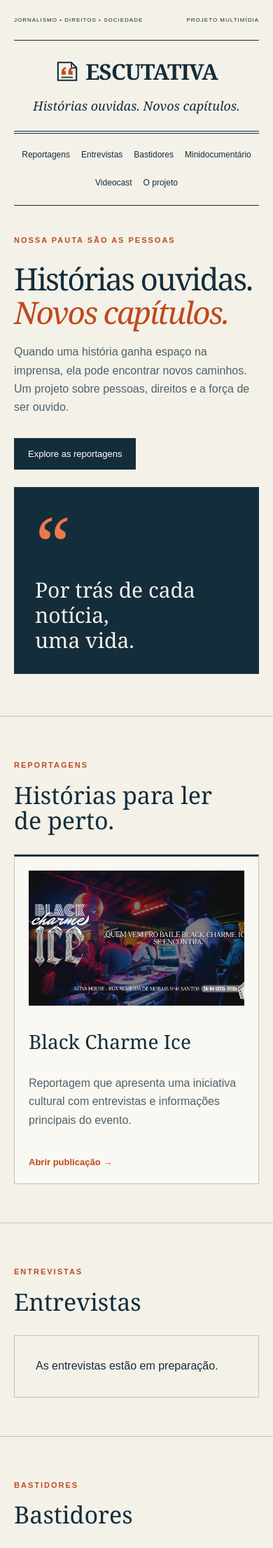
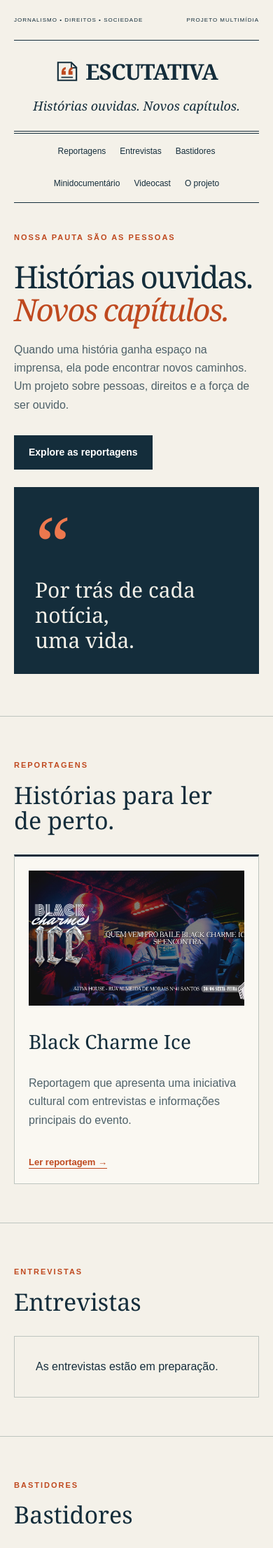
Before and after one commit to iarleyoliveira/ESCUTATIVA, a Jekyll site: the page built from index.html, in a window 390 px wide. Shown: the top 2212 px of the page at 70% size. Built offline with Jekyll 4.4.1, drawn with Linux system fonts in a browser that asks for light colours; some of the changed text lies outside the part shown.

Commit message:
Refina botões, menu e capas de vídeo

```diff
--- a/_data/inicio.yml
+++ b/_data/inicio.yml
@@ -7,22 +7,27 @@ hero:
   button: "Explore as reportagens"
   quote: "Por trás de cada notícia,\numa vida."
 materias:
+  action: "Ler reportagem"
   nav: "Reportagens"
   title: "Histórias para ler de perto."
   empty: "As primeiras matérias estão em preparação. Em breve, conheça os relatos e as entrevistas do projeto."
 entrevistas:
+  action: "Ler entrevista"
   nav: "Entrevistas"
   title: "Entrevistas"
   empty: "As entrevistas estão em preparação."
 bastidores:
+  action: "Ler os bastidores"
   nav: "Bastidores"
   title: "Bastidores"
   empty: "Os bastidores do projeto estão em preparação."
 documentario:
+  action: "Assistir ao minidocumentário"
   nav: "Minidocumentário"
   title: "Quando a notícia faz parte da história."
   empty: "O minidocumentário está em preparação."
 videocast:
+  action: "Assistir ao videocast"
   nav: "Videocast"
   title: "Escutar é o começo."
   empty: "O videocast está em preparação."
@@ -34,6 +39,7 @@ projeto:
   credits_title: "Créditos da equipe"
   credits: "Os créditos completos da equipe serão acrescentados na versão final."
 read_more: "Abrir publicação"
+video_summary: "Ver sinopse"
 video_pending: "Em breve"
 byline: "Por"
 back: "Voltar à seção"
--- a/_includes/publication-card.html
+++ b/_includes/publication-card.html
@@ -1,19 +1,22 @@
 {% assign entry = include.publication %}
+{% assign category_name = entry.category | default: "Reportagem" %}
+{% assign category = site.data.categorias | where: "name", category_name | first %}
+{% assign section = site.data.inicio[category.section] %}
+{% assign action = section.action | default: site.data.inicio.read_more %}
 {% if include.video %}
   <article class="video-grid">
     <div>
       {% if entry.youtube_id and entry.youtube_id != "" %}
         {% include video.html publication=entry %}
-      {% elsif entry.cover and entry.cover != "" %}
-        <img class="video-cover" src="{{ entry.cover | escape }}" alt="{{ entry.cover_alt | escape }}" loading="lazy">
       {% else %}
-        <div class="placeholder"><strong>{{ site.data.inicio.video_pending | escape }}</strong></div>
+        {% assign action = site.data.inicio.video_summary | default: site.data.inicio.read_more %}
+        {% include video-pending.html publication=entry lazy=true %}
       {% endif %}
     </div>
     <div>
-      <h3><a href="{{ entry.url | relative_url }}">{{ entry.title | escape }}</a></h3>
+      <h3>{{ entry.title | escape }}</h3>
       <p>{{ entry.description | escape }}</p>
-      <a href="{{ entry.url | relative_url }}">{{ site.data.inicio.read_more | escape }} →</a>
+      <a class="text-action" href="{{ entry.url | relative_url }}" aria-label="{{ action | escape }} — {{ entry.title | escape }}">{{ action | escape }} <span aria-hidden="true">→</span></a>
     </div>
   </article>
 {% else %}
@@ -24,7 +27,7 @@
       {% endif %}
       <h3>{{ entry.title | escape }}</h3>
       <p>{{ entry.description | escape }}</p>
-      <span>{{ site.data.inicio.read_more | escape }} →</span>
+      <span class="text-action">{{ action | escape }} <span aria-hidden="true">→</span></span>
     </a>
   </article>
 {% endif %}
--- /dev/null
+++ b/_includes/video-pending.html
@@ -0,0 +1,8 @@
+{% if include.publication.cover and include.publication.cover != "" %}
+  <div class="video-poster">
+    <img class="video-cover" src="{{ include.publication.cover | escape }}" alt="{{ include.publication.cover_alt | escape }}"{% if include.lazy %} loading="lazy"{% endif %}>
+    <span class="video-status">{{ site.data.inicio.video_pending | escape }}</span>
+  </div>
+{% else %}
+  <div class="placeholder"><strong>{{ site.data.inicio.video_pending | escape }}</strong></div>
+{% endif %}
--- a/assets/style.css
+++ b/assets/style.css
@@ -41,3 +41,56 @@ nav{flex-wrap:wrap;column-gap:clamp(12px,3vw,38px);row-gap:4px}
 .video-cover{object-fit:cover}
 .dark .kicker{color:#f49d7b}
 .about img{max-width:100%;height:auto}
+
+/* Ações editoriais e capas de vídeo */
+.button {
+  display: inline-flex;
+  align-items: center;
+  min-height: 44px;
+  border: 1px solid var(--ink);
+  font-size: 14px;
+  font-weight: bold;
+}
+.button:hover { background: #294450; }
+nav a {
+  display: inline-flex;
+  align-items: center;
+  justify-content: center;
+  min-height: 44px;
+  padding: 8px 6px;
+  text-align: center;
+}
+nav a:hover, nav a:focus-visible {
+  text-decoration: underline;
+  text-underline-offset: 4px;
+}
+.text-action {
+  font-size: 14px;
+  font-weight: bold;
+  text-decoration: underline;
+  text-underline-offset: 4px;
+  text-decoration-thickness: 1px;
+}
+.text-action:hover, .card a:hover .text-action {
+  text-decoration-thickness: 2px;
+}
+.dark .text-action { color: #f49d7b; }
+.video-poster {
+  position: relative;
+  aspect-ratio: 16/9;
+  overflow: hidden;
+}
+.video-poster img { height: 100%; }
+.video-status {
+  position: absolute;
+  inset: auto auto 12px 12px;
+  padding: 6px 12px;
+  background: var(--ink);
+  color: var(--paper);
+  font-size: 13px;
+  font-weight: bold;
+}
+
+@media (max-width: 700px) {
+  nav { padding-block: 4px; gap: 2px 8px; }
+}
```
Also changed, not shown: _layouts/materia.html (+11 -5 lines), .github/workflows/validar-site.yml, .pages.yml.
